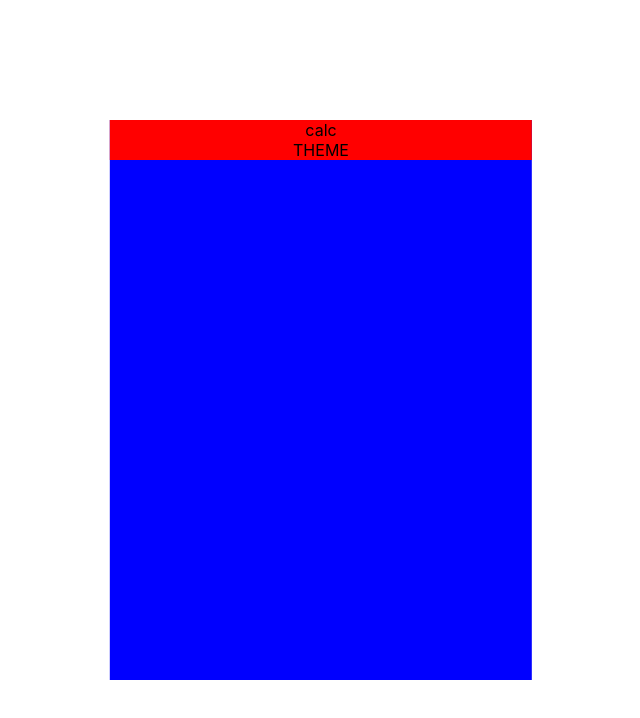
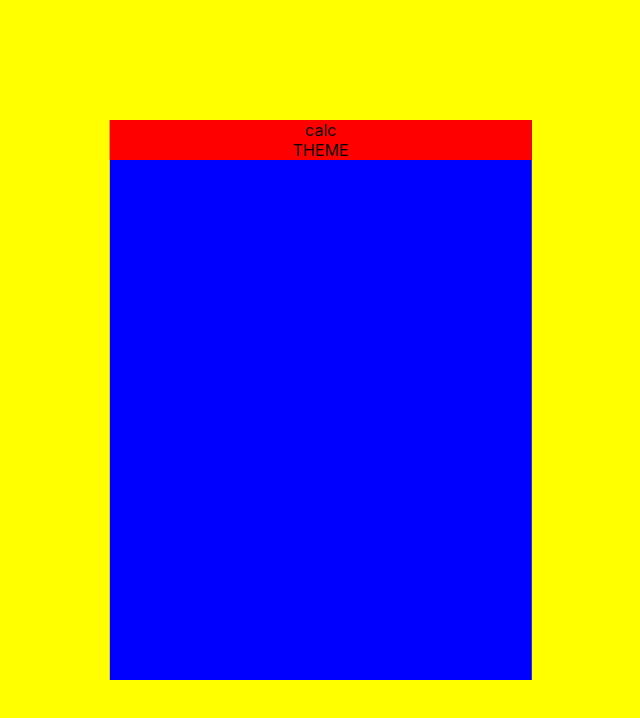
Before and after one commit to darrk-heart/calc-in-react, a React (Create React App) app: page / in a window 1280 px wide. Shown: the top 718 px of the page, without its empty margins (319-959 px from the left). Built offline with nearby package versions, Linux system fonts and the light colour scheme.

Commit message:
designing the first ui

```diff
--- a/src/Body.js
+++ b/src/Body.js
@@ -2,7 +2,13 @@ import React from "react";
 
 function Body() {
   return (
-    <div>
+    <div
+      style={{
+        backgroundColor: "yellow",
+        width: "100vw",
+        height: "100vh",
+      }}
+    >
       <div
         style={{
           width: "33%",
```
